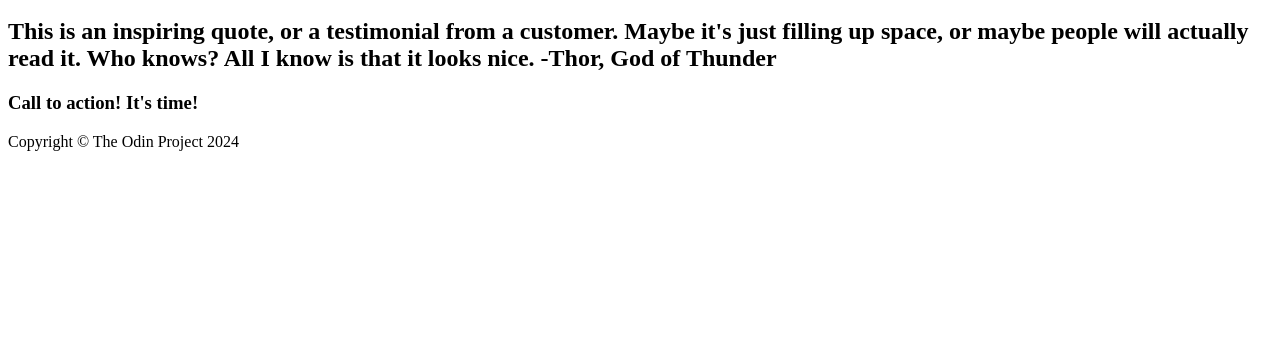
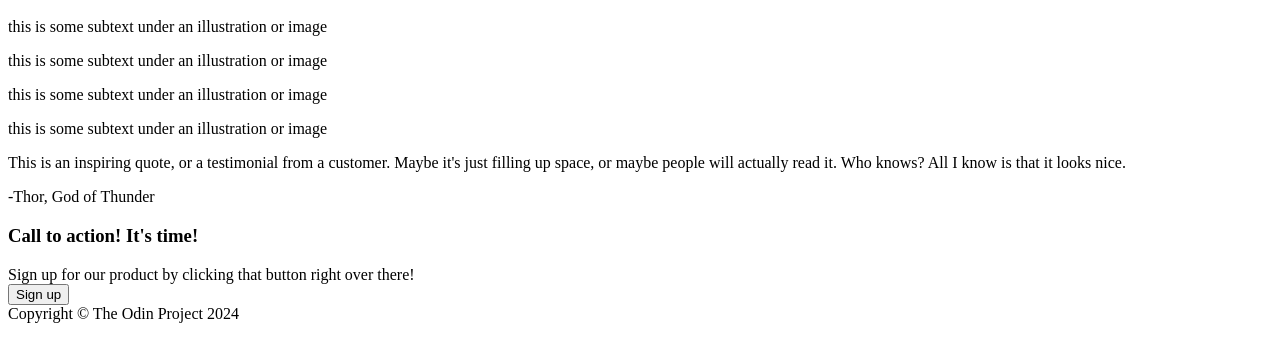
Before and after one commit to EasChen70/Odin-LandingPage, a plain HTML site: page index.html in a window 1280 px wide. Shown: the part 314-676 px from the top of the page. Drawn offline with Linux system fonts and the light colour scheme.

Commit message:
Finish HTML rough draft

```diff
--- a/index.html
+++ b/index.html
@@ -28,17 +28,28 @@
     <div class = "random">
         <h1>Some random information.</h1>
         <div class = "placeholder-images">
-            <div class ="one"></div>
-            <div class ="two"></div>
-            <div class ="three"></div>
-            <div class ="four"></div>
+            <div class ="one">
+                <p>this is some subtext under an illustration or image</p>
+            </div>
+            <div class ="two">
+                <p>this is some subtext under an illustration or image</p>
+            </div>
+            <div class ="three">
+                <p>this is some subtext under an illustration or image</p>
+            </div>
+            <div class ="four">
+                <p>this is some subtext under an illustration or image</p>
+            </div>
         </div>
     </div>
     <div class = "quote">
-        <h2>This is an inspiring quote, or a testimonial from a customer. Maybe it's just filling up space, or maybe people will actually read it. Who knows? All I know is that it looks nice. -Thor, God of Thunder</h2>
+        <p>This is an inspiring quote, or a testimonial from a customer. Maybe it's just filling up space, or maybe people will actually read it. Who knows? All I know is that it looks nice.</p>
+        <p>-Thor, God of Thunder</p>
     </div>
     <div class = "cta">
         <h3>Call to action! It's time!</h3>
+        <div>Sign up for our product by clicking that button right over there!</div>
+        <button>Sign up</button>
     </div>
     <div class = "trademark">
         Copyright © The Odin Project 2024
```
